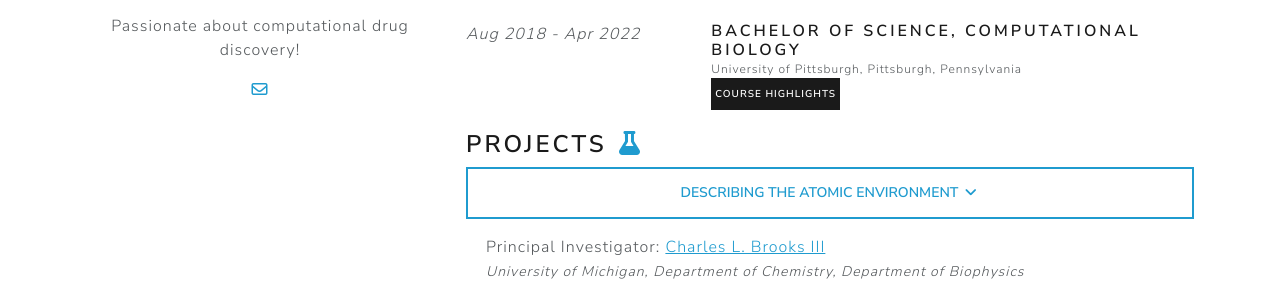
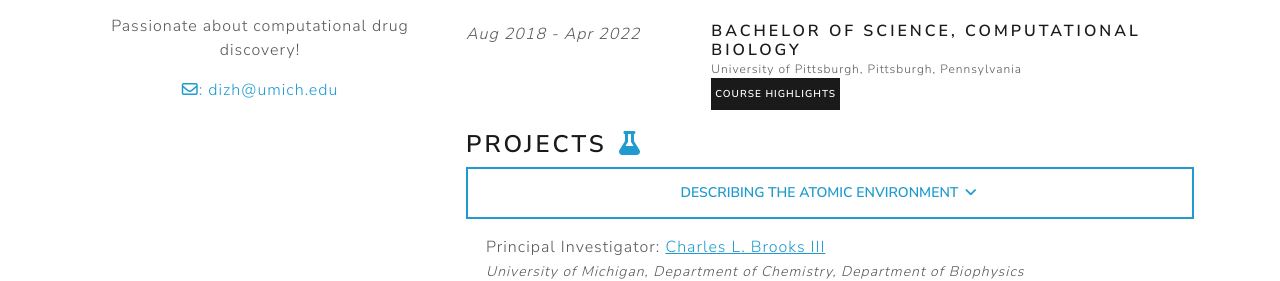
Before and after one commit to zhangdi33/zhangdi33.github.io, a Jekyll site: the page built from index.html, in a window 1280 px wide. Shown: the part 370-651 px from the top of the page. Built offline with Jekyll 4.4.1, drawn with Linux system fonts in a browser that asks for light colours.

Commit message:
Update index.html

```diff
--- a/index.html
+++ b/index.html
@@ -34,9 +34,7 @@ layout: default
             </p>
 
             <p class="text-info text-center">
-              <a data-toggle="tooltip" data-placement="top" title="Email Me" href="mailto:dizh@umich.edu" target="_BLANK">
-                <i class="fa-regular fa-envelope text-info"></i>
-              </a>
+              <i class="fa-regular fa-envelope text-info"></i>: dizh@umich.edu
             </p>
           </div>
         </div>
```
